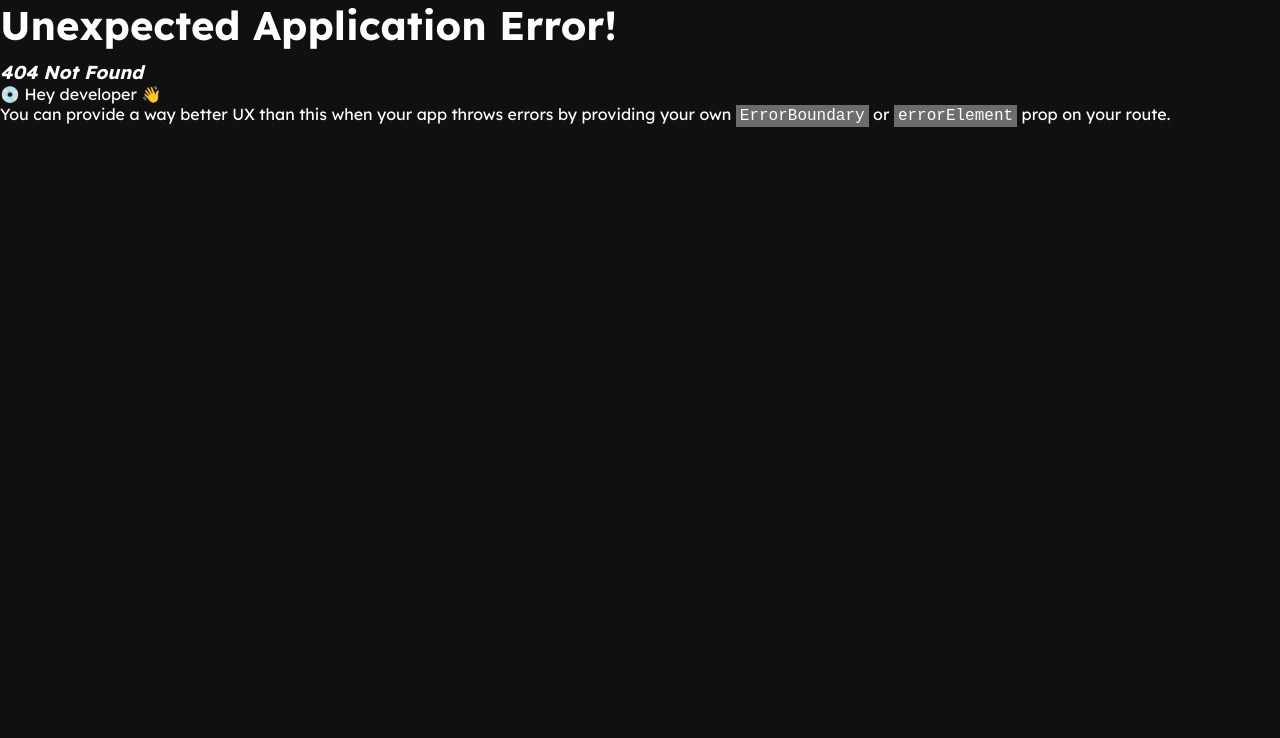
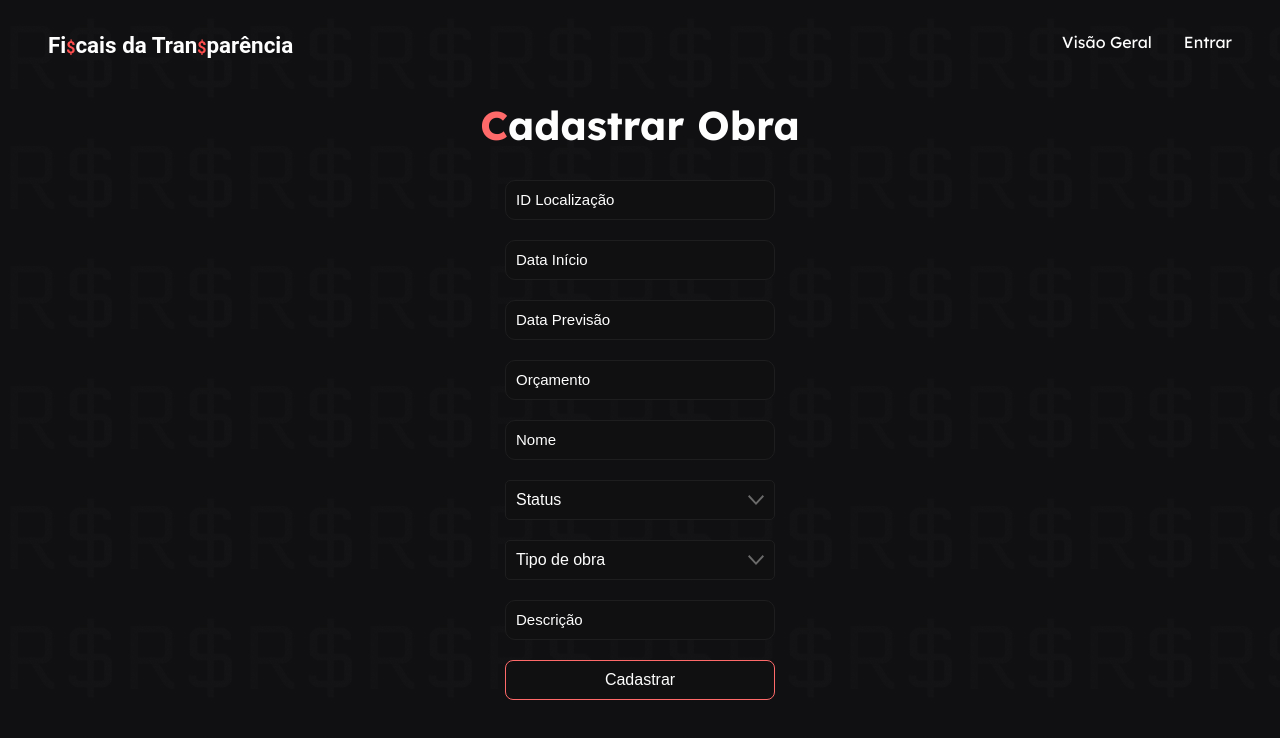
Before and after one commit to Celsogabrielf16/ProjetoMC536, a React app in the folder frontend/: page /submit-project in a window 1280 px wide. Before the commit this address had no page. Shown: the top 738 px of the page. Built offline with nearby package versions, Linux system fonts and the light colour scheme; a web font is replaced by a local one.

Commit message:
Estilização da página cadastro de obra do projeto

```diff
--- /dev/null
+++ b/frontend/src/pages/SubmitProject/index.tsx
@@ -0,0 +1,123 @@
+import React, { useState } from 'react';
+import './submitProject.css';
+import Header from 'src/components/Header';
+
+export function SubmitProject() {
+    // Estado para controlar a visibilidade de cada dropdown
+    const [isStatusDropdownOpen, setIsStatusDropdownOpen] = useState(false);
+    const [isTypeDropdownOpen, setIsTypeDropdownOpen] = useState(false);
+
+    // Estado para armazenar as opções selecionadas
+    const [selectedStatus, setSelectedStatus] = useState<string>('Status');
+    const [selectedType, setSelectedType] = useState<string>('Tipo de obra');
+
+    // Função para alternar a visibilidade do dropdown de Status
+    const toggleStatusDropdown = () => {
+        setIsStatusDropdownOpen(!isStatusDropdownOpen);
+    };
+
+    // Função para alternar a visibilidade do dropdown de Tipo de obra
+    const toggleTypeDropdown = () => {
+        setIsTypeDropdownOpen(!isTypeDropdownOpen);
+    };
+
+    // Função para lidar com a seleção de uma opção no dropdown de Status
+    const handleStatusSelectOption = (option: string) => {
+        setSelectedStatus(option);
+        setIsStatusDropdownOpen(false);  // Fecha o dropdown após a seleção
+    };
+
+    // Função para lidar com a seleção de uma opção no dropdown de Tipo de obra
+    const handleTypeSelectOption = (option: string) => {
+        setSelectedType(option);
+        setIsTypeDropdownOpen(false);  // Fecha o dropdown após a seleção
+    };
+
+    return (
+        <>
+        <Header />
+        <div className="container">
+            <form>
+                <h2>
+                    <span className="highlight">C</span>adastrar Obra
+                </h2>
+
+                <div className="dadosEntrada">
+                    <input type="text" autoComplete="off" placeholder="ID Localização" required />
+                </div>
+
+                <div className="dadosEntrada">
+                    <input type="text" autoComplete="off" placeholder="Data Início" required />
+                </div>
+
+                <div className="dadosEntrada">
+                    <input type="text" autoComplete="off" placeholder="Data Previsão" required />
+                </div>
+
+                <div className="dadosEntrada">
+                    <input type="text" autoComplete="off" placeholder="Orçamento" required />
+                </div>
+
+                <div className="dadosEntrada">
+                    <input type="text" id="name" autoComplete="off" placeholder="Nome" required />
+                </div>
+
+                <div className="custom-dropdown">
+                    <button className="dropdown-btn" onClick={toggleStatusDropdown}>
+                        {selectedStatus}
+                    </button>
+                    {isStatusDropdownOpen && (
+                        <ul className="dropdown-list">
+                            <li className="dropdown-option" onClick={() => handleStatusSelectOption('Em andamento')}>
+                                Em andamento
+                            </li>
+                            <li className="dropdown-option" onClick={() => handleStatusSelectOption('Concluída')}>
+                                Concluída
+                            </li>
+                            <li className="dropdown-option" onClick={() => handleStatusSelectOption('Cancelada')}>
+                                Cancelada
+                            </li>
+                        </ul>
+                    )}
+                </div>
+
+                <div className="custom-dropdown">
+                    <button className="dropdown-btn" onClick={toggleTypeDropdown}>
+                        {selectedType}
+                    </button>
+                    {isTypeDropdownOpen && (
+                        <ul className="dropdown-list">
+                            <li className="dropdown-option" onClick={() => handleTypeSelectOption('Reforma')}>
+                                Reforma
+                            </li>
+                            <li className="dropdown-option" onClick={() => handleTypeSelectOption('Acessibilidade')}>
+                                Acessibilidade
+                            </li>
+                            <li className="dropdown-option" onClick={() => handleTypeSelectOption('Encanamento')}>
+                                Encanamento
+                            </li>
+                            <li className="dropdown-option" onClick={() => handleTypeSelectOption('Renovação')}>
+                                Renovação
+                            </li>
+                            <li className="dropdown-option" onClick={() => handleTypeSelectOption('Construção')}>
+                                Construção
+                            </li>
+                            <li className="dropdown-option" onClick={() => handleTypeSelectOption('Ampliação')}>
+                                Ampliação
+                            </li>
+                        </ul>
+                    )}
+                </div>
+
+                <div className="dadosEntrada">
+                    <input type="text" id="description" autoComplete="off" placeholder="Descrição" required />
+                </div>
+
+                <button type="submit">Cadastrar</button>
+            </form>
+        </div>
+        </>
+    );
+}
+
+export default SubmitProject;
--- /dev/null
+++ b/frontend/src/pages/SubmitProject/submitProject.css
@@ -0,0 +1,182 @@
+.container {
+    background-image: url(../../assets/img/RSDetail.jpg);
+    display: flex;
+    flex-direction: column;
+    align-items: center;
+    justify-content: center;
+    height: 100vh;
+}
+
+form {
+    display: flex;
+    flex-direction: column;
+    align-items: center;
+    gap: 20px;
+    width: auto;
+    text-align: center;
+}
+
+h2 {
+    font-size: 40px;
+    margin-bottom: 10px;
+    font-weight: bold;
+}
+
+input {
+    background-color: var(--cor-dark);
+    color: var(--cor-light-gray);
+    border-color: var(--cor-charcoal);
+    border-width: 1px;
+    border-style: solid;
+    border-radius: 10px;
+    padding: 10px;
+    width: 270px;
+    margin-bottom: 0;
+    font-size: 16px;
+    box-shadow: none;
+}
+
+input::placeholder {
+    color: var(--cor-light-gray);
+    font-size: 15px;
+}
+
+.iconEye {
+    position: absolute;
+    right: 10px;
+    top: 65%;
+    transform: translateY(-65%);
+    color: #fff;
+    cursor: pointer;
+    font-size: 1.2rem;
+    opacity: 0.5;
+}
+
+.dadosEntrada {
+    width: 270px;
+    position: relative;
+}
+
+.select-container {
+    position: relative;
+    width: 100%;
+}
+
+.dadosEntrada select {
+    width: 100%;
+    padding: 10px;
+    font-size: 16px;
+    border-radius: 5px;
+    box-sizing: border-box;
+    background-color: var(--cor-dark);
+    border: 1px solid var(--cor-charcoal);
+    color: var(--cor-light-gray);
+    appearance: none;
+    -webkit-appearance: none;
+    -moz-appearance: none;
+    cursor: pointer;
+    padding-right: 40px;
+}
+
+.select-container::after {
+    content: url('../../assets/icons/downArrowChoice.svg');
+    position: absolute;
+    top: 50%;
+    right: 10px;
+    transform: translateY(-50%);
+    font-size: 14px;
+    color: var(--cor-light-gray);
+    pointer-events: none;
+    background-color: var(--cor-dark);
+    padding: 3px;
+    border-radius: 3px;
+
+}
+
+.select-container:hover::after {
+    background-color: var(--cor-light-gray);
+}
+
+select option {
+    background-color: var(--cor-dark);
+    color: var(--cor-light-gray);
+    padding: 10px;
+}
+
+select option:hover {
+    background-color: var(--cor-light-pink);
+    color: var(--cor-dark);
+}
+
+.custom-dropdown {
+    position: relative;
+    width: 270px;
+}
+
+.dropdown-btn {
+    display: flex;
+    justify-content: space-between;
+    align-items: center;
+    width: 100%;
+    padding: 10px;
+    background-color: var(--cor-dark);
+    color: var(--cor-light-gray);
+    border: 1px solid var(--cor-charcoal);
+    border-radius: 5px;
+    font-size: 16px;
+    cursor: pointer;
+}
+
+.dropdown-btn::after {
+    content: url('../../assets/icons/downArrowChoice.svg');
+    font-size: 16px;
+    margin-left: 10px;
+}
+
+.dropdown-list {
+    display: none;
+    position: absolute;
+    top: 100%;
+    left: 0;
+    width: 100%;
+    background-color: var(--cor-dark);
+    border: 1px solid var(--cor-charcoal);
+    border-radius: 5px;
+    z-index: 10;
+}
+
+.dropdown-option {
+    padding: 10px;
+    color: var(--cor-light-gray);
+    cursor: pointer;
+}
+
+.dropdown-option:hover {
+    background-color: var(--cor-light-pink);
+    color: var(--cor-dark);
+}
+
+.custom-dropdown:hover .dropdown-list {
+    display: block;
+}
+
+button {
+    width: 270px;
+    padding: 10px;
+    background-color: var(--cor-dark);
+    color: var(--cor-light-gray);
+    border: 1px solid var(--cor-light-pink);
+    border-radius: 8px;
+    font-size: 16px;
+    cursor: pointer;
+    transition: all 0.3s ease;
+}
+
+button:hover {
+    background-color: var(--cor-light-pink);
+    color: var(--cor-light-gray);
+}
+
+.highlight {
+    color: var(--cor-light-pink);
+}
--- a/frontend/src/routes.tsx
+++ b/frontend/src/routes.tsx
@@ -4,6 +4,7 @@ import LandingPage from './pages/LandingPage';
 import Home from './pages/Home';
 import SignIn from './pages/SignIn';
 import SignUp from './pages/SignUp';
+import SubmitProject from './pages/SubmitProject';
 
 const ROUTES: RouteObject[] = [
   {
@@ -22,6 +23,10 @@ const ROUTES: RouteObject[] = [
     path: '/sign-up',
     Component: SignUp,
   },
+  {
+    path: '/submit-project',
+    Component: SubmitProject,
+  },
 ];
 
 export const router = createBrowserRouter(ROUTES);
```
Also changed, not shown: frontend/src/assets/icons/downArrowChoice.svg (added).
